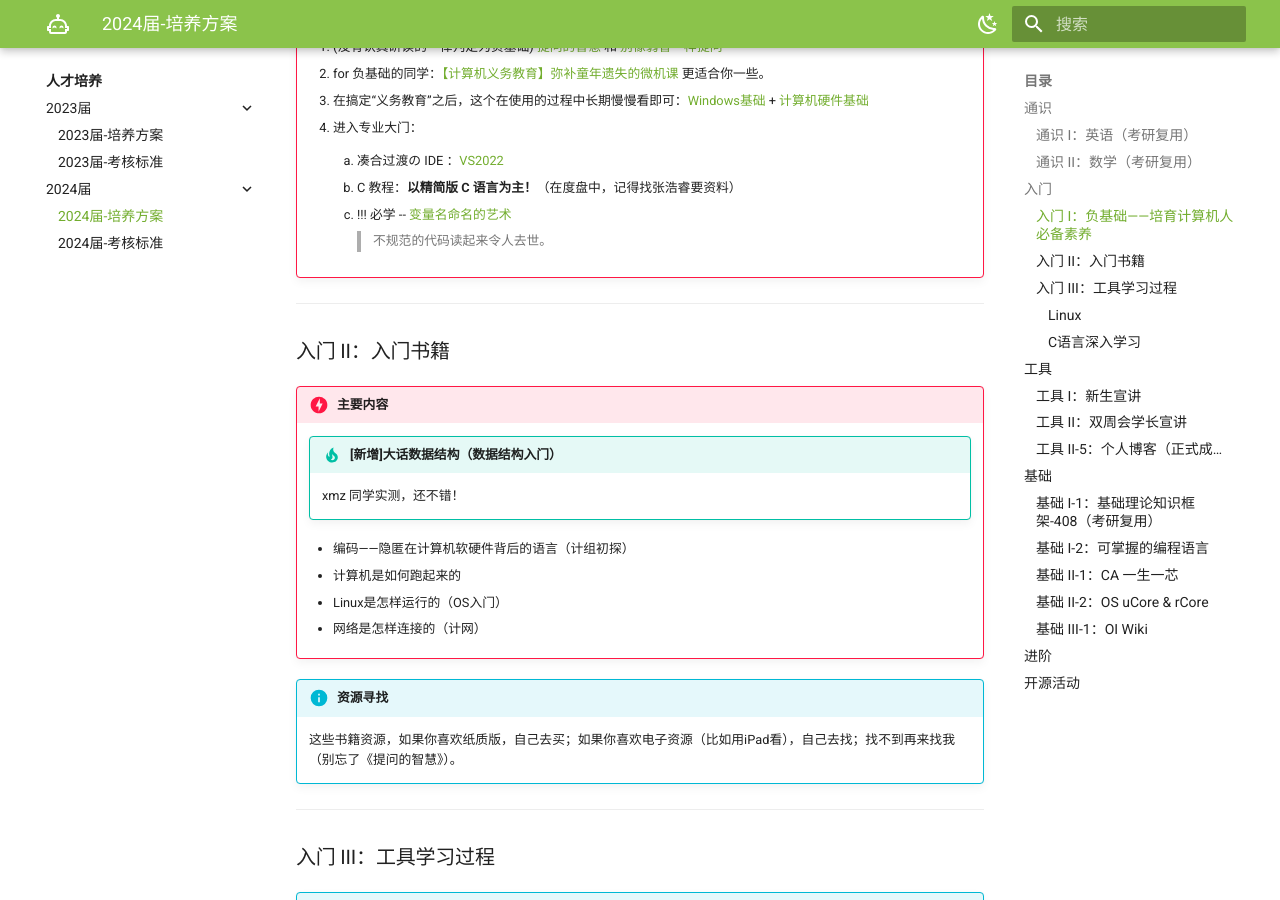
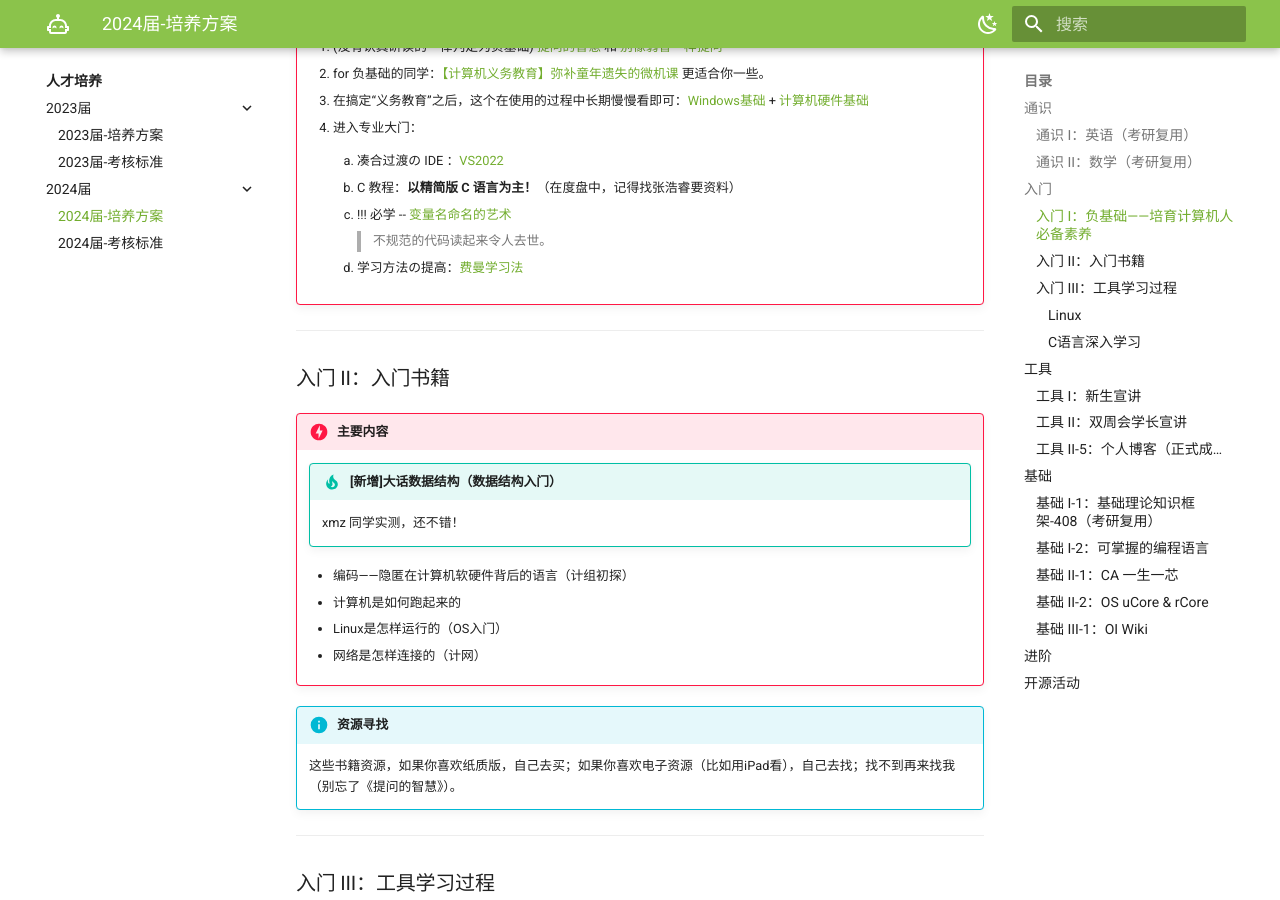
Before and after one commit to Haohahahaha/OSCA, an MkDocs documentation site: the page built from docs/guide/guide-2024.md, in a window 1280 px wide and 900 px high, scrolled down 2824 px. Built offline with MkDocs 1.6.1 and Material for MkDocs 9.7.7, drawn with Linux system fonts in a browser that asks for light colours.

Commit message:
2025-03-18_14:32:48 update

```diff
--- a/docs/guide/guide-2024.md
+++ b/docs/guide/guide-2024.md
@@ -133,6 +133,8 @@
 		3. !!! 必学 -- [变量名命名的艺术](https://www.bilibili.com/video/BV1X64y1o7EZ)
 
 		    > 不规范的代码读起来令人去世。
+
+		4. 学习方法の提高：[费曼学习法](https://baike.baidu.com/item/费曼学习法/50895393#2)
 
 ---
 
```
